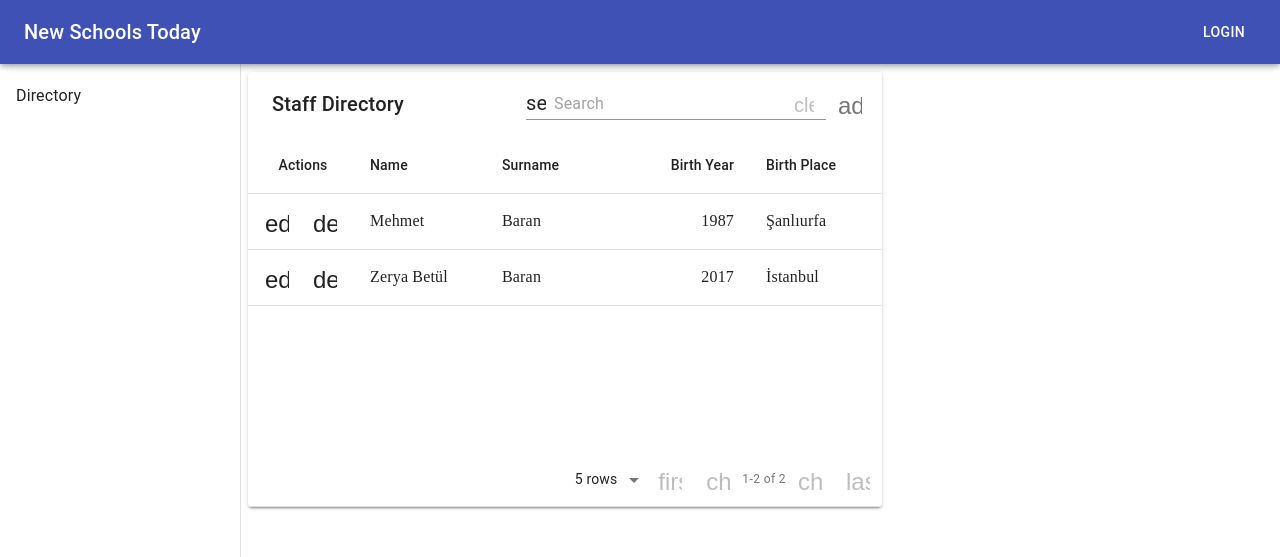
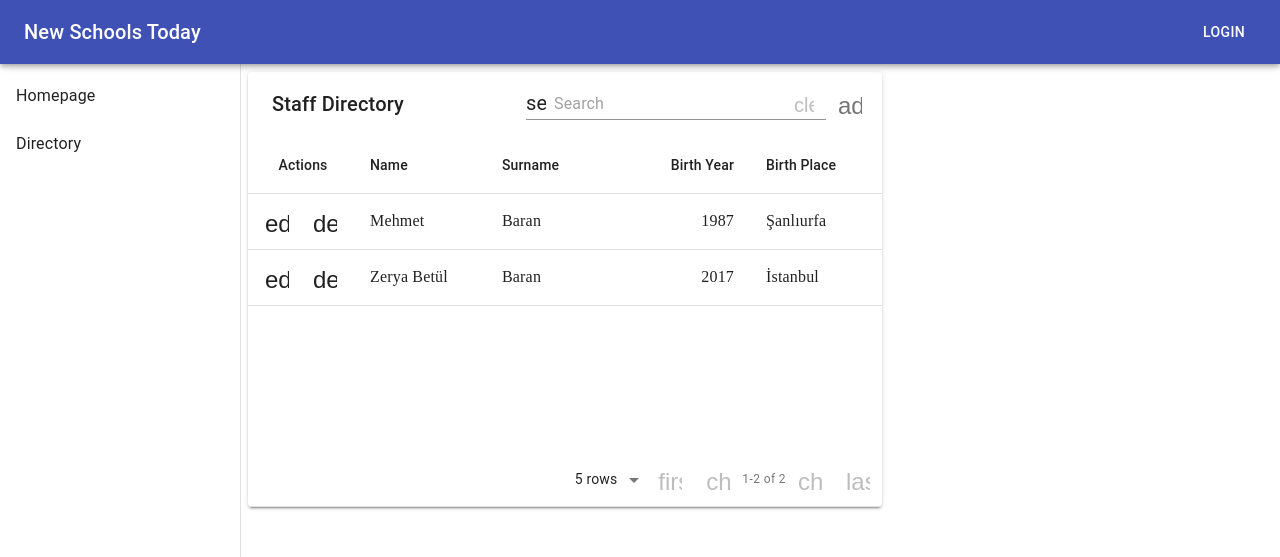
Before and after one commit to hackforla/new-schools-today, a React (Create React App) app in the folder nst-web/: page /staff in a window 1280 px wide. Shown: the top 557 px of the page. Built offline with nearby package versions, Linux system fonts and the light colour scheme.

Commit message:
Fully working router
Yayyy

```diff
--- a/nst-web/src/App.js
+++ b/nst-web/src/App.js
@@ -1,9 +1,6 @@
 import React from "react";
 import TopBar from "./Components/TopBar";
-import Drawer from "@material-ui/core/Drawer";
-import List from "@material-ui/core/List";
-import ListItem from "@material-ui/core/ListItem";
-import ListItemText from "@material-ui/core/ListItemText";
+import SideDrawer from "./Components/SideDrawer";
 import { makeStyles } from "@material-ui/core/styles";
 import Body from "./body";
 
@@ -17,14 +14,7 @@ const useStyles = makeStyles(theme => ({
     marginRight: theme.spacing(2)
   },
 
-  drawerPaper: {
-    width: 240
-  },
-  drawer: {
-    width: 240,
-    flexShrink: 0
-  },
-  toolbar: theme.mixins.toolbar
+
 }));
 
 function App() {
@@ -33,20 +23,7 @@ function App() {
   return (
     <div className={classes.root}>
       <TopBar></TopBar>
-      <Drawer
-        variant="permanent"
-        className={classes.drawer}
-        classes={{
-          paper: classes.drawerPaper
-        }}
-      >
-        <div className={classes.toolbar} />
-        <List>
-          <ListItem button key="directory">
-            <ListItemText primary="Directory" />
-          </ListItem>
-        </List>
-      </Drawer>
+      <SideDrawer></SideDrawer>
       <Body></Body>
     </div>
   );
--- /dev/null
+++ b/nst-web/src/Components/SideDrawer.jsx
@@ -0,0 +1,43 @@
+import React from "react";
+import Drawer from "@material-ui/core/Drawer";
+import List from "@material-ui/core/List";
+import ListItem from "@material-ui/core/ListItem";
+import ListItemText from "@material-ui/core/ListItemText";
+import { makeStyles } from "@material-ui/core/styles";
+
+const useStyles = makeStyles(theme => ({
+  drawerPaper: {
+    width: 240
+  },
+  drawer: {
+    width: 240,
+    flexShrink: 0
+  },
+  toolbar: theme.mixins.toolbar
+}));
+
+export default function SideDrawer() {
+  const classes = useStyles();
+  function ListItemLink(props) {
+    return <ListItem button component="a" {...props} />;
+  }
+  return (
+    <Drawer
+      variant="permanent"
+      className={classes.drawer}
+      classes={{
+        paper: classes.drawerPaper
+      }}
+    >
+      <div className={classes.toolbar} />
+      <List>
+        <ListItemLink button href="./">
+          <ListItemText primary="Homepage" />
+        </ListItemLink>
+        <ListItemLink button href="./staff">
+          <ListItemText primary="Directory" />
+        </ListItemLink>
+      </List>
+    </Drawer>
+  );
+}
--- a/nst-web/src/Pages/staffDirectory.jsx
+++ b/nst-web/src/Pages/staffDirectory.jsx
@@ -1,5 +1,4 @@
 import React from 'react'
-import Typography from '@material-ui/core/Typography';
 import MaterialTable from 'material-table';
 
 export default function StaffDirectory() {
--- a/nst-web/src/body.jsx
+++ b/nst-web/src/body.jsx
@@ -12,9 +12,7 @@ export default function Body() {
   const classes = useStyles();
 
   return (
-    <div>
-    <div className={classes.toolbar} />
-
+    <div><div className={classes.toolbar} />
     <Switch>
       <Route exact path="/" component={HomePage} />
       <Route path="/staff" component={StaffDirectory} />
```
Also changed, not shown: 1 other file (tests, documents, lock files or other folders).
